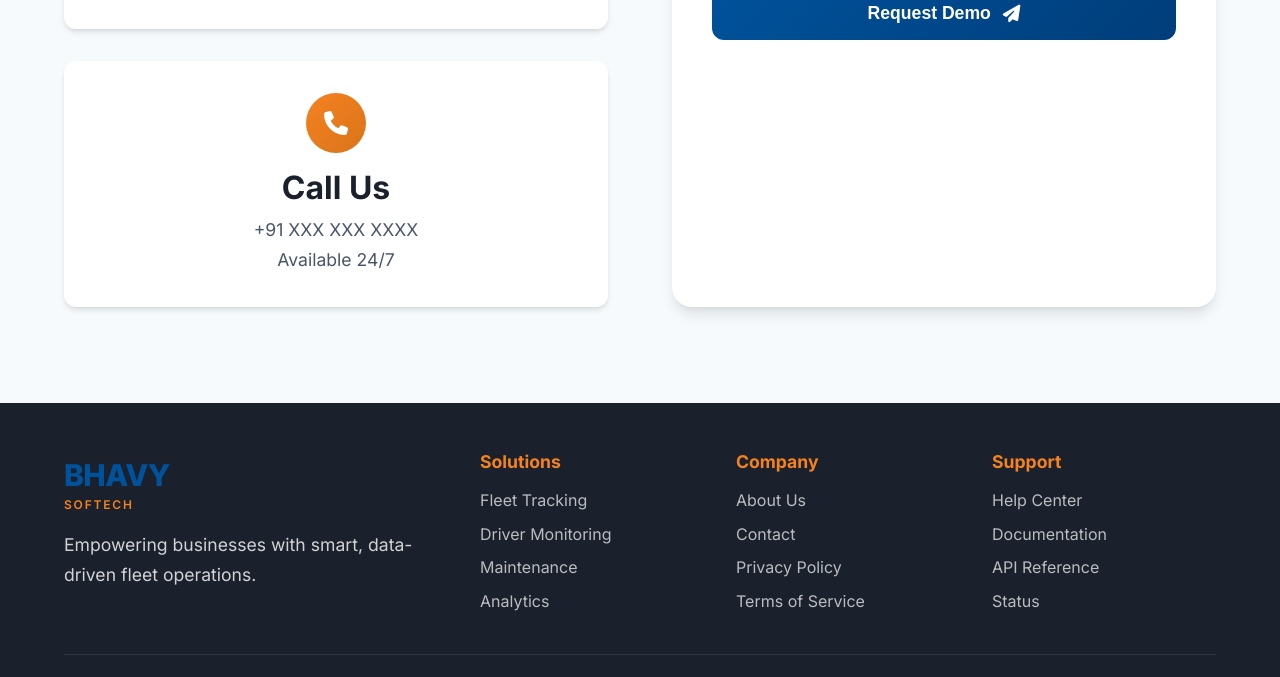
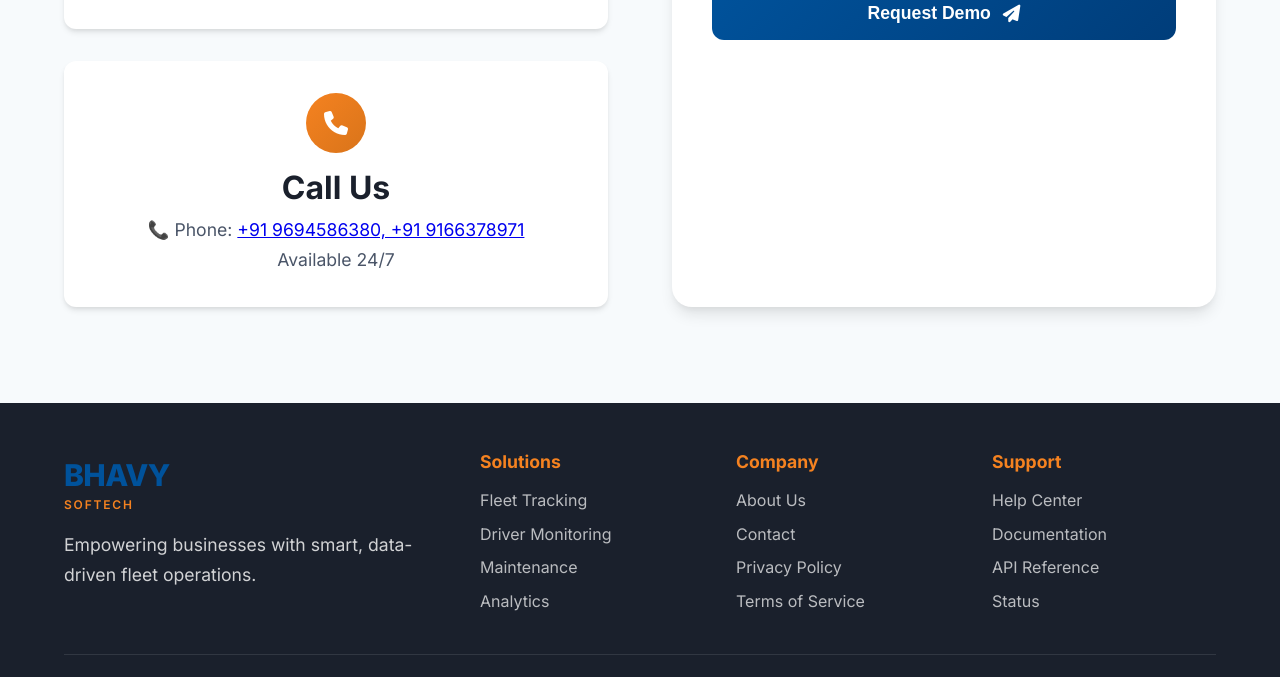
Before and after one commit to JitendraVerma12/bhavy-softech-website, a plain HTML site: page index.html in a window 1280 px wide. Shown: the part 5750-6427 px from the top of the page. Drawn offline with Linux system fonts and the light colour scheme.

Commit message:
Update index.html

```diff
--- a/index.html
+++ b/index.html
@@ -307,7 +307,7 @@
                             <i class="fas fa-phone"></i>
                         </div>
                         <h3>Call Us</h3>
-                        <p>+91 XXX XXX XXXX<br>Available 24/7</p>
+                        <p>📞 Phone: <a href="mb">+91 9694586380, +91 9166378971</a><br>Available 24/7</p>
                     </div>
                 </div>
                 <div class="contact-form-container">
```
